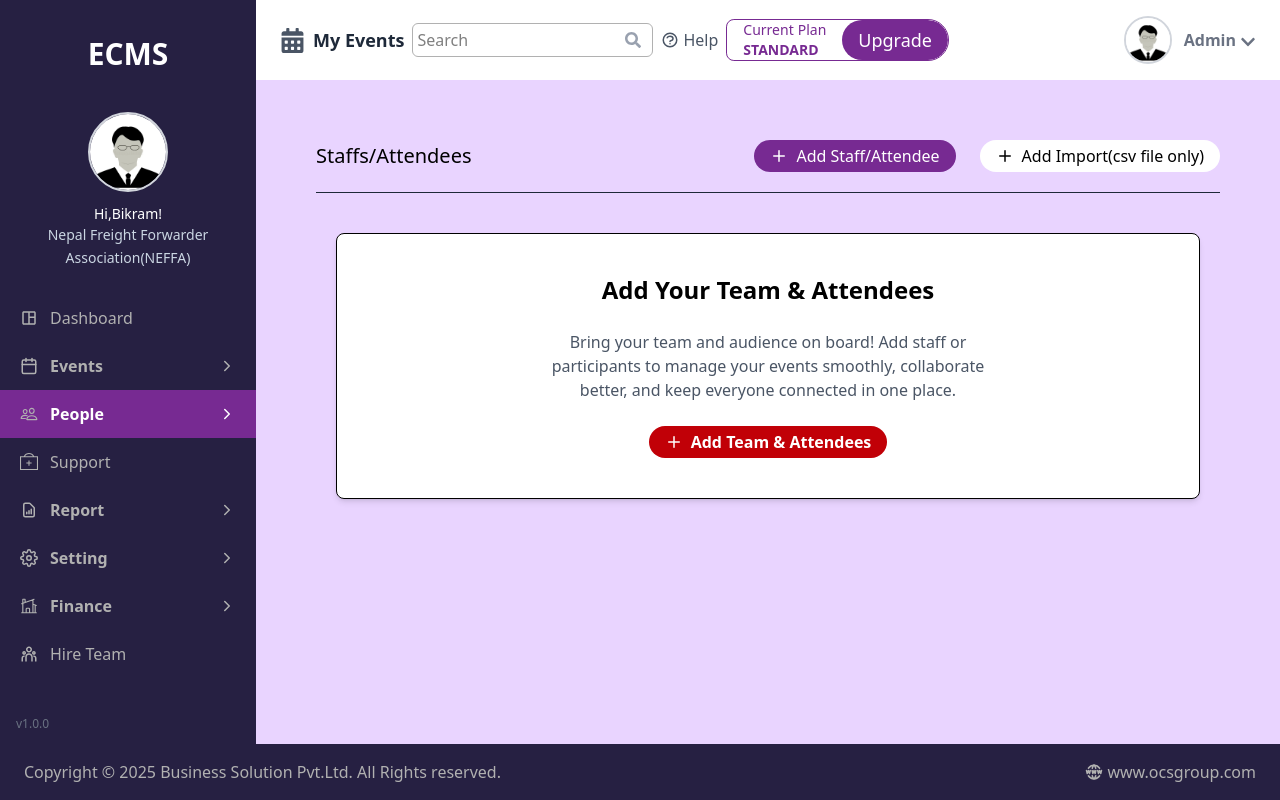
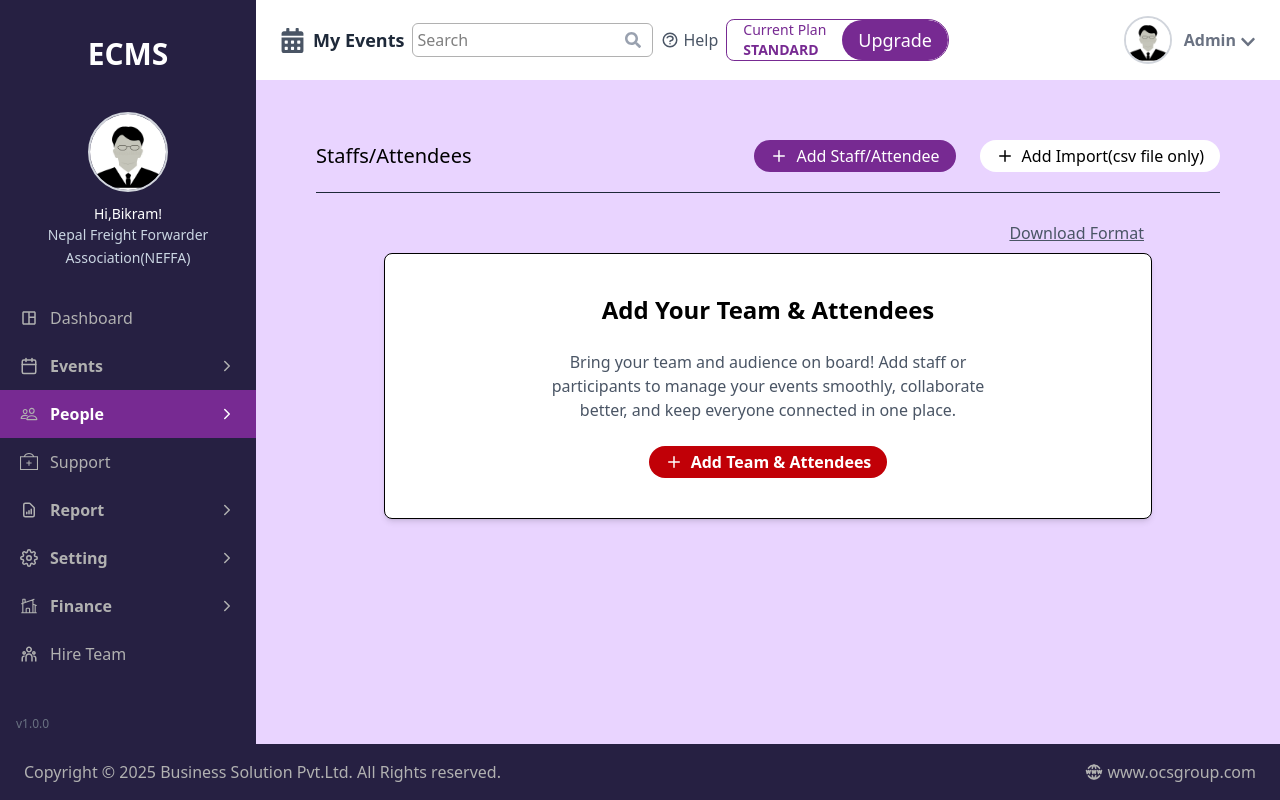
Before and after one commit to koiraladarwin/ecmsadminpage, a React (Vite) app: page /people in a window 1280 px wide. Built offline with nearby package versions, Linux system fonts and the light colour scheme.

Commit message:
feat:make the responsiveness smooth

```diff
--- a/src/features/dashboard/people/components/AddAttendeesCard.jsx
+++ b/src/features/dashboard/people/components/AddAttendeesCard.jsx
@@ -4,10 +4,12 @@ import Button from './Button'
 function AddAttendeesCard() {
   return (
     <div className="w-full flex justify-center items-center">
-      <div className="flex flex-col justify-center items-center bg-white p-6 border-1 border-bg-sidebar-hover rounded-lg mx-20 my-5 shadow-md py-10 text-center gap-6">
+      <div className="flex flex-col justify-center items-center bg-white  border-1 border-bg-sidebar-hover rounded-lg w-[75%]  shadow-md py-10 text-center gap-6">
         <h3 className="text-2xl font-bold">Add Your Team & Attendees</h3>
-        <p className="text-gray-600 text-center px-45">
-          Bring your team and audience on board! Add staff or participants to manage your events smoothly, collaborate better, and keep everyone connected in one place.
+        <p className="text-gray-600 text-center w-[60%]">
+          Bring your team and audience on board! Add staff or <br />
+          participants to manage your events smoothly, collaborate<br />
+          better, and keep everyone connected in one place.
         </p>
         <Button text="Add Team & Attendees" type="danger" />
       </div>
--- a/src/features/dashboard/people/components/Header.jsx
+++ b/src/features/dashboard/people/components/Header.jsx
@@ -6,7 +6,7 @@ function Header({ title, download = false }) {
     <div className=' px-15 pt-15 pb-5  '>
       <div className='w-full flex flex-col gap-6 md:flex-row justify-between items-center border-b border-gray-800 pb-5 '>
         <div className='text-xl'>{title}</div>
-        <div className='flex flex-col md:flex-row gap-6'>
+        <div className='flex flex-col lg:flex-row gap-6'>
           {download ? <p className='underline text-gray-600'>Download format</p> : <Button type='primary' text='Add Staff/Attendee' />}
           <Button type='secondary' text='Add Import(csv file only)' />
         </div>
--- a/src/features/dashboard/people/pages/PeoplePage.jsx
+++ b/src/features/dashboard/people/pages/PeoplePage.jsx
@@ -9,6 +9,11 @@ function PeoplePage() {
   return (
     <>
       <Header title="Staffs/Attendees" />
+      <div className="w-full flex justify-center lg:justify-end px-4 sm:px-6 py-2">
+        <p className="underline text-gray-600 text-sm sm:text-base lg:pe-24 xl:pe-28 pe-0">
+          Download Format
+        </p>
+      </div>
       <AddAttendeesCard />
     </>
   )
```
